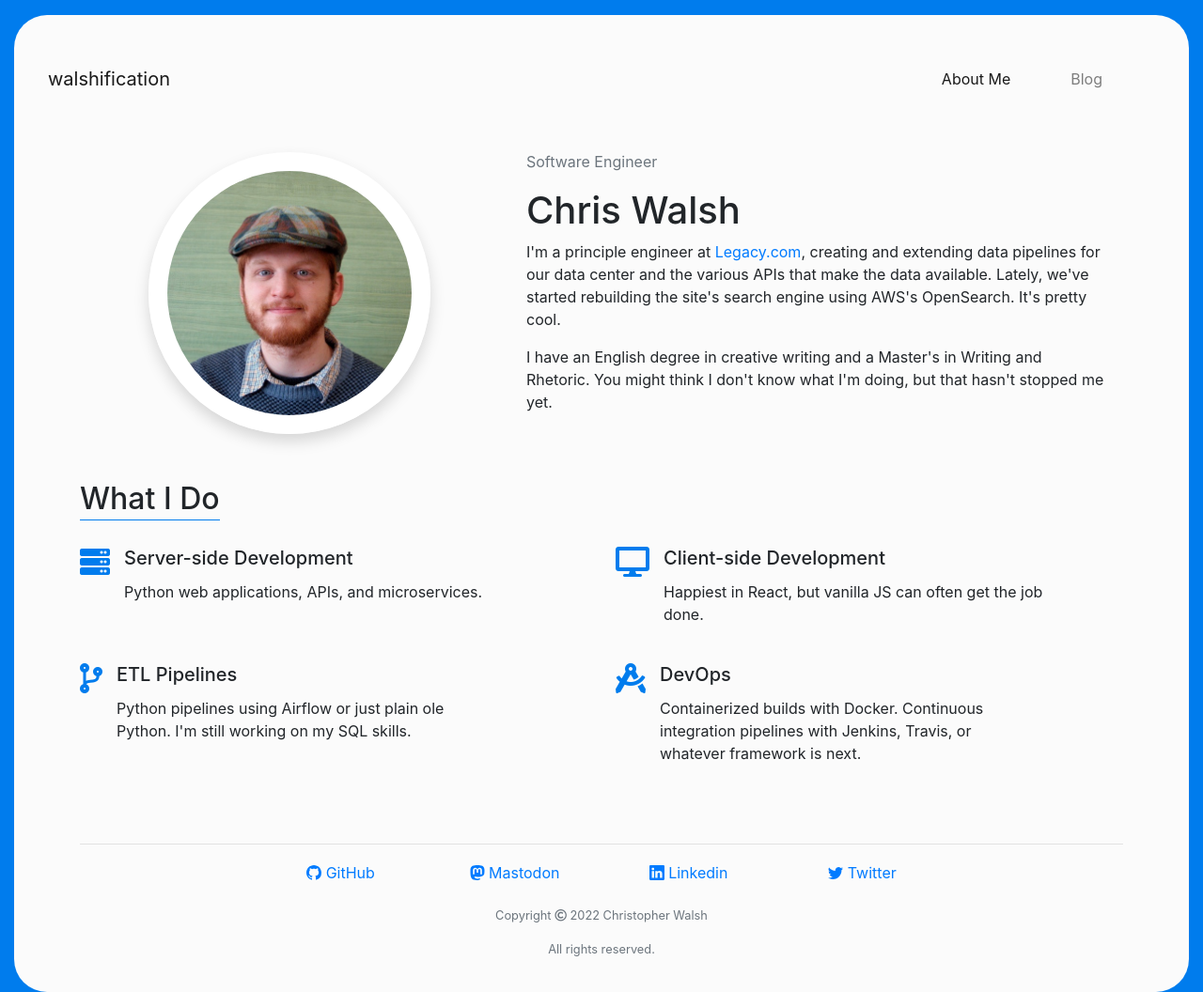
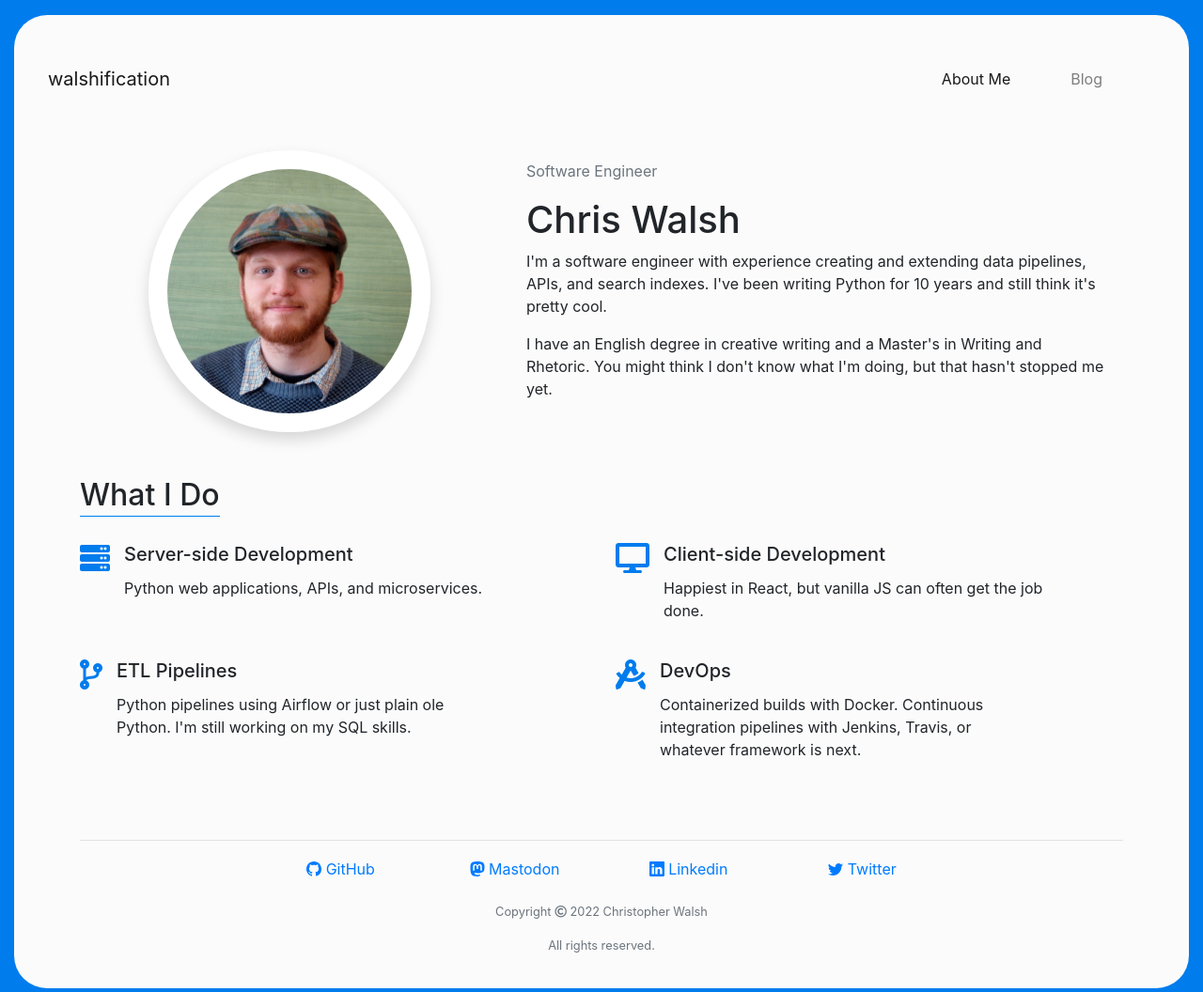
Before and after one commit to walshification/walshification.github.io, a Jekyll site: the page built from index.html, in a window 1280 px wide. Shown: the whole page at 94% size. Built offline with Jekyll 4.4.1, drawn with Linux system fonts in a browser that asks for light colours; nearby versions of some CDN libraries.

Commit message:
Update summary

```diff
--- a/index.html
+++ b/index.html
@@ -16,11 +16,8 @@ layout: default
       <h1 class="mt-1">Chris Walsh</h1>
       <div id="blurb" class="col-12 pl-0">
         <p>
-          I'm a principle engineer at
-          <a href="legacy.com" target="_blank" rel="noreferrer noopener">Legacy.com</a>,
-          creating and extending data pipelines for our data center and the various APIs
-          that make the data available. Lately, we've started rebuilding the site's search
-          engine using AWS's OpenSearch. It's pretty cool.
+          I'm a software engineer with experience creating and extending data pipelines,
+          APIs, and search indexes. I've been writing Python for 10 years and still think it's pretty cool.
         </p>
         <p>
           I have an English degree in creative writing and a Master's in Writing and Rhetoric.
```
